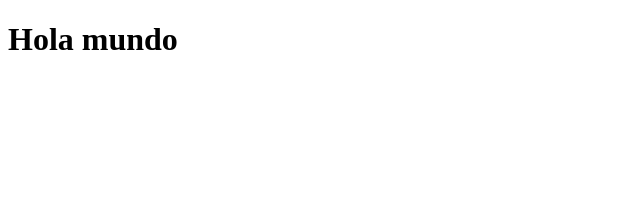
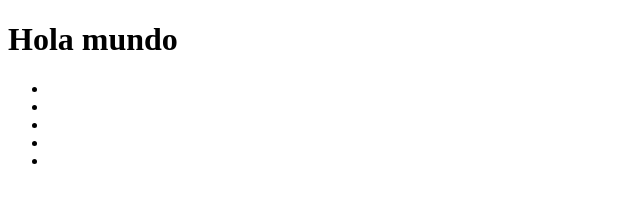
Before and after one commit to Fitforbrands/coder-clase10, a plain HTML site: page index.html in a window 1280 px wide. Shown: the full height of the page, 0-640 px from the left. Drawn offline with Linux system fonts and the light colour scheme.

Commit message:
clase10-v3

```diff
--- a/index.html
+++ b/index.html
@@ -8,5 +8,16 @@
   </head>
   <body>
     <h1>Hola mundo</h1>
+    <div>
+      <nav>
+        <ul>
+          <li></li>
+          <li></li>
+          <li></li>
+          <li></li>
+          <li></li>
+        </ul>
+      </nav>
+    </div>
   </body>
 </html>
```
